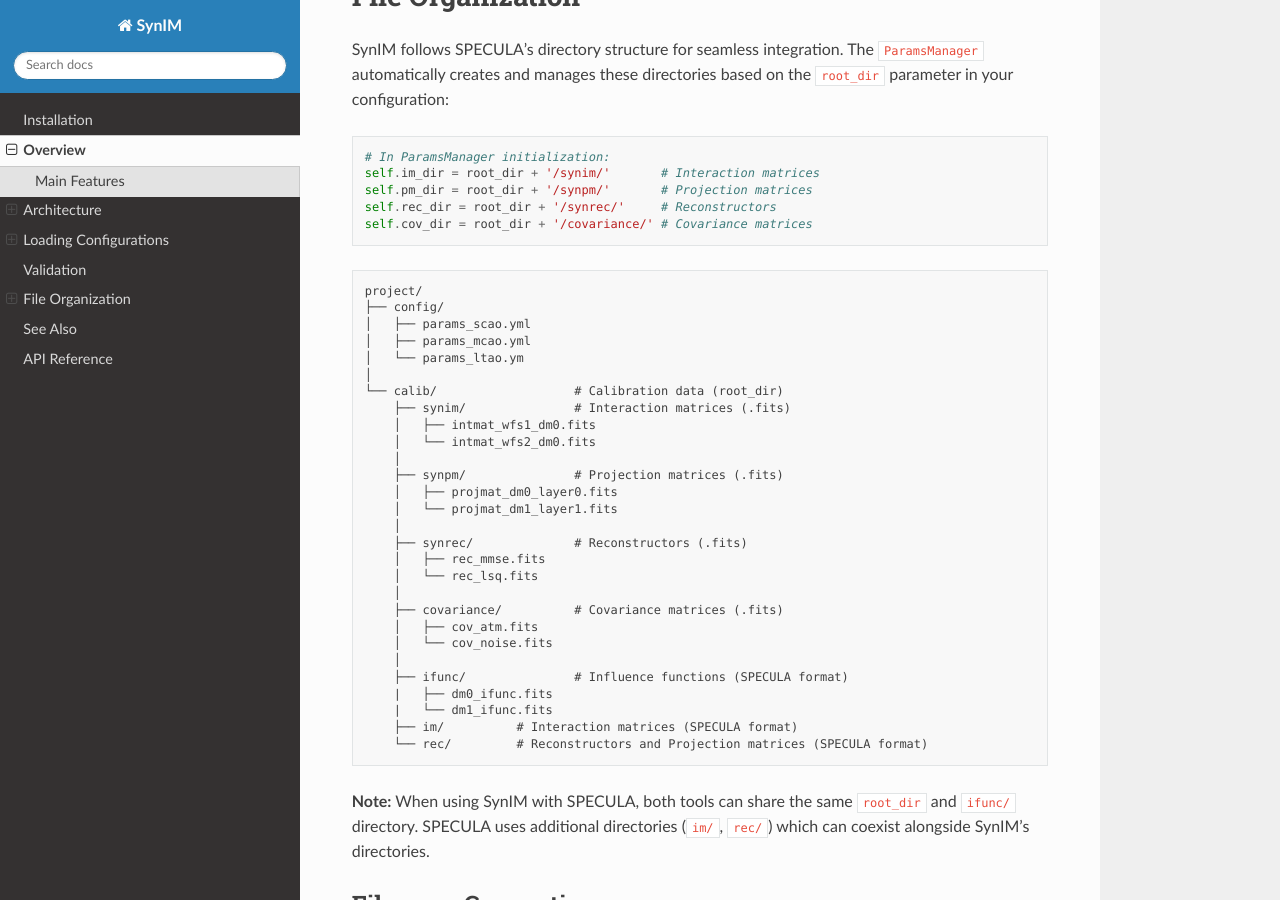
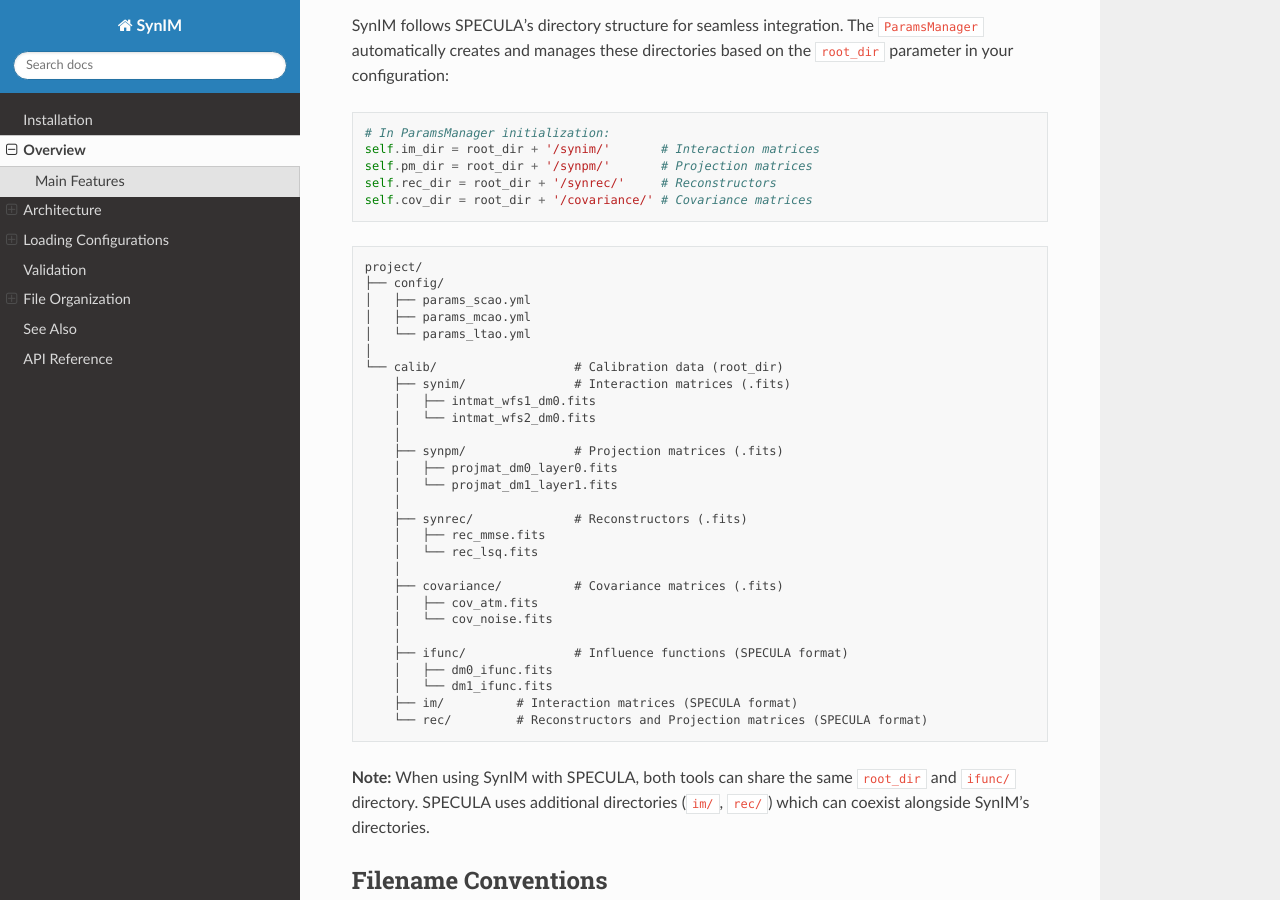
Before and after one commit to guidoagapito/SynIM, a Sphinx documentation site: the page built from docs/general.rst, in a window 1280 px wide and 900 px high, scrolled down 4280 px. Built offline with Sphinx 7.4.7 and the Read the Docs theme 3.1.0, drawn with Linux system fonts in a browser that asks for light colours; the version number could not be read and is left out; some of the changed text lies outside the part shown.

Commit message:
(GA) update

```diff
--- a/docs/general.rst
+++ b/docs/general.rst
@@ -126,7 +126,7 @@
 ===================
 
 SynIM supports both YAML and PRO (IDL-style) configuration files for defining AO system parameters.
-IDL-style parameter files are supported for compatibility with [PASSATA](https://arxiv.org/abs/1607.07624).
+IDL-style parameter files are supported for compatibility with `PASSATA <https://arxiv.org/abs/1607.07624>`_.
 
 Loading Configurations
 ----------------------
@@ -206,7 +206,7 @@
    ├── config/
    │   ├── params_scao.yml
    │   ├── params_mcao.yml
-   │   └── params_ltao.ym
+   │   └── params_ltao.yml
    │
    └── calib/                   # Calibration data (root_dir)
        ├── synim/               # Interaction matrices (.fits)
@@ -226,8 +226,8 @@
        │   └── cov_noise.fits
        │
        ├── ifunc/               # Influence functions (SPECULA format)
-       |   ├── dm0_ifunc.fits
-       |   └── dm1_ifunc.fits
+       │   ├── dm0_ifunc.fits
+       │   └── dm1_ifunc.fits
        ├── im/          # Interaction matrices (SPECULA format)
        └── rec/         # Reconstructors and Projection matrices (SPECULA format)
 
```
